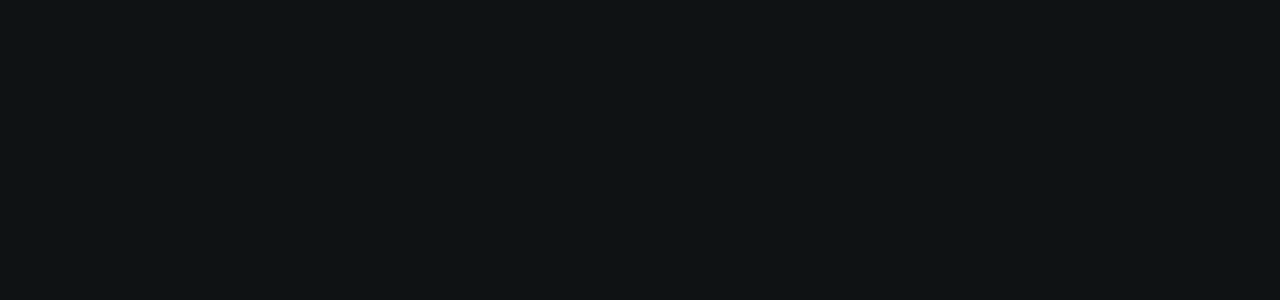
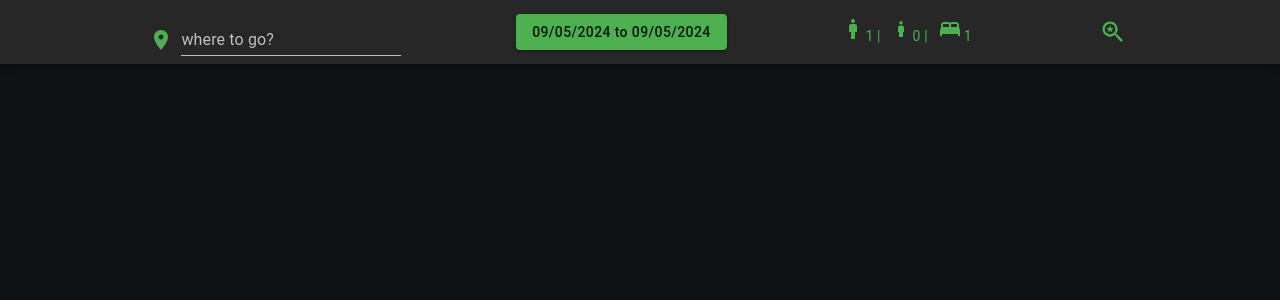
Before and after one commit to MohammadrezaNadirkhanloo/Hotel, a React (Vite) app: page / in a window 1280 px wide. Before the commit this address had no page. Shown: the top 300 px of the page. Built offline with nearby package versions, Linux system fonts and the light colour scheme; a web font is replaced by a local one.

Commit message:
Feat : add navigate

```diff
--- a/src/components/Header.jsx
+++ b/src/components/Header.jsx
@@ -10,8 +10,38 @@ import "react-date-range/dist/theme/default.css"; // theme css file
 import Daterange from "./Date";
 import DialogSelect from "./ui/DialogSelect";
 import InputWithIcon from "./ui/InputWithIcon";
+import { createSearchParams, useNavigate } from "react-router-dom";
+import { useState } from "react";
 
 export default function Header() {
+  const [value, setValue] = useState("");
+  const [date, setDate] = useState([
+    {
+      startDate: new Date(),
+      endDate: new Date(),
+      key: "selection",
+      color: "green",
+    },
+  ]);
+  const [options, setOptions] = useState({
+    adult: 1,
+    children: 0,
+    room: 1,
+  });
+  const navigate = useNavigate();
+
+  const handelSearch = () => {
+    const encodeParams = createSearchParams({
+      date: JSON.stringify(date),
+      value,
+      options: JSON.stringify(options),
+    });
+
+    navigate({
+      pathname: "/hotels",
+      search: encodeParams.toString(),
+    });
+  };
   return (
     <Box sx={{ flexGrow: 1 }}>
       <AppBar position="static">
@@ -34,14 +64,18 @@ export default function Header() {
                 alignItems: "center",
               }}
             >
-              <InputWithIcon />
+              <InputWithIcon value={value} setValue={setValue} />
               <Box>
                 {/* <CalendarMonthIcon color="primary" />
                 2020/55/55 */}
-                <Daterange />
+                <Daterange date={date} setDate={setDate} />
               </Box>
-              <DialogSelect />
-              <IconButton aria-label="delete" size="large">
+              <DialogSelect options={options} setOptions={setOptions} />
+              <IconButton
+                aria-label="delete"
+                size="large"
+                onClick={handelSearch}
+              >
                 <SavedSearchIcon color="primary" fontSize="inherit" />
               </IconButton>
             </Box>
```
